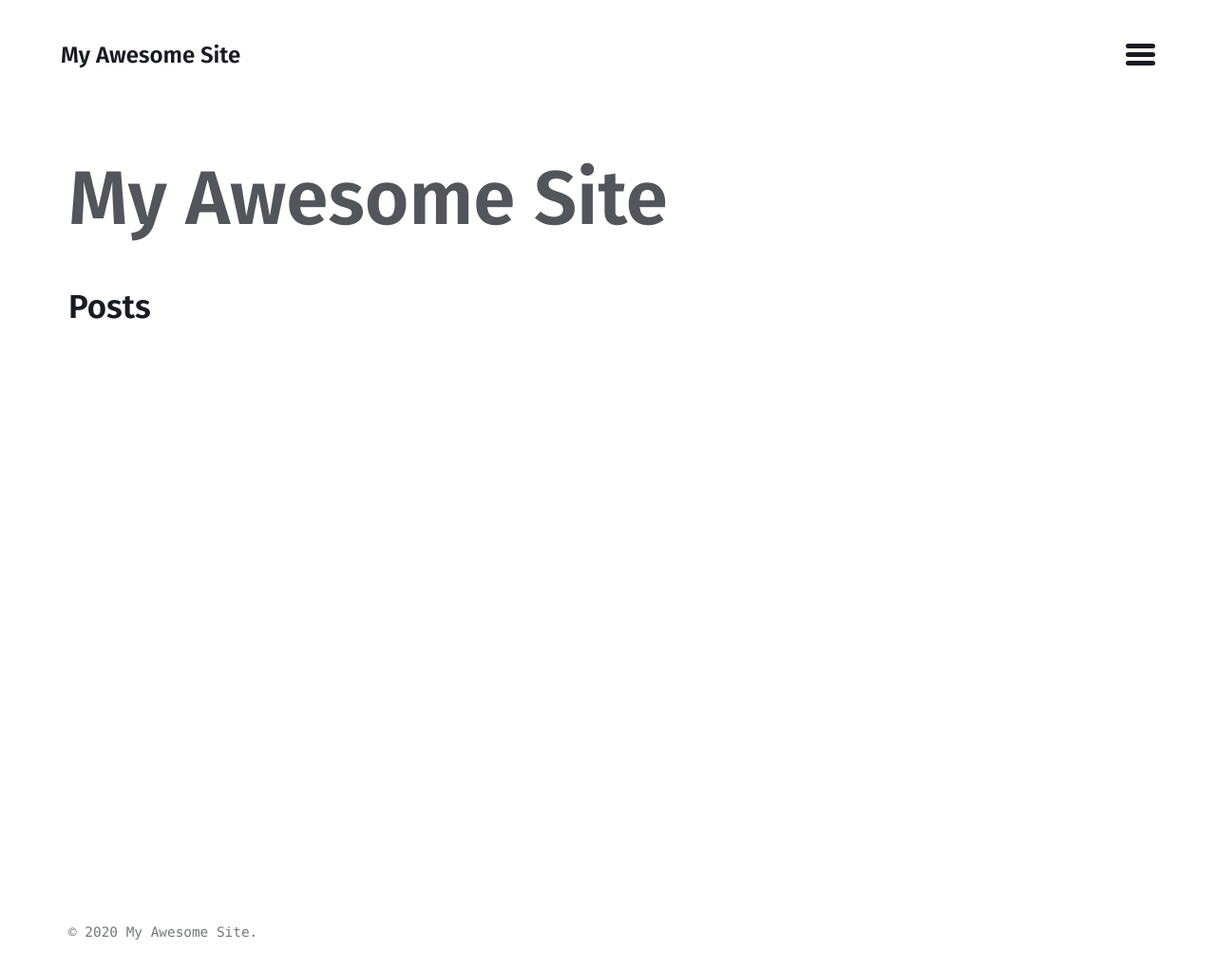
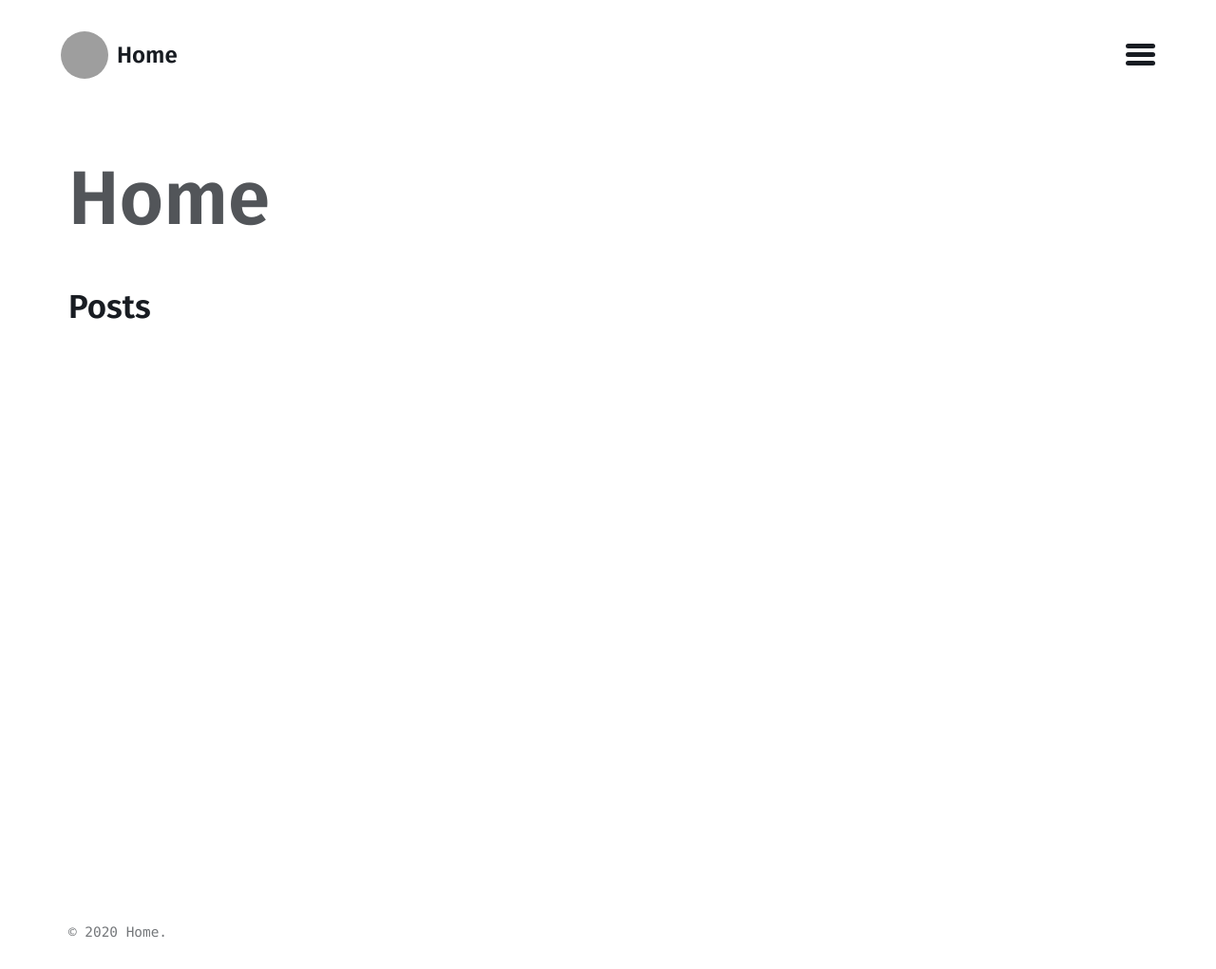
Before and after one commit to mmistakes/jekyll-theme-basically-basic, a Jekyll site: the page built from index.md, in a window 1280 px wide. Shown: the whole page at 95% size. Built offline with Jekyll 4.4.1, drawn with Linux system fonts in a browser that asks for light colours; grey boxes are pictures that could not be loaded.

Commit message:
Initial config settings

```diff
--- a/_config.yml
+++ b/_config.yml
@@ -14,18 +14,18 @@
 # You can create any custom variable you would like, and they will be accessible
 # in the templates via {{ site.myvariable }}.
 lang: en-US
-title: My Awesome Site
+title: Home
 email:
-description:
+description: Mithil Vakde
 baseurl: # the optional subpath of your site, e.g. "/blog"
 url: # the base hostname & protocol for your site e.g. "https://mmistakes.github.io"
 author:
-  name:
+  name: Mithil Vakde
   twitter:
   picture:
 twitter_username:
-github_username:
-logo: # path of site logo, e.g. "/assets/images/logo.png"
+github_username: mvakde
+logo: "/assets/images/logo.png"
 search: # true, false (default)
 search_full_content: false # true, false (default)
 search_provider: # lunr (default), algolia
@@ -37,7 +37,7 @@ algolia:
 
 # Build settings
 markdown: kramdown
-theme: jekyll-theme-basically-basic
+remote_theme: mmistakes/jekyll-theme-basically-basic
 plugins: # previsously gems
   - jekyll-feed
   - jekyll-seo-tag
```
